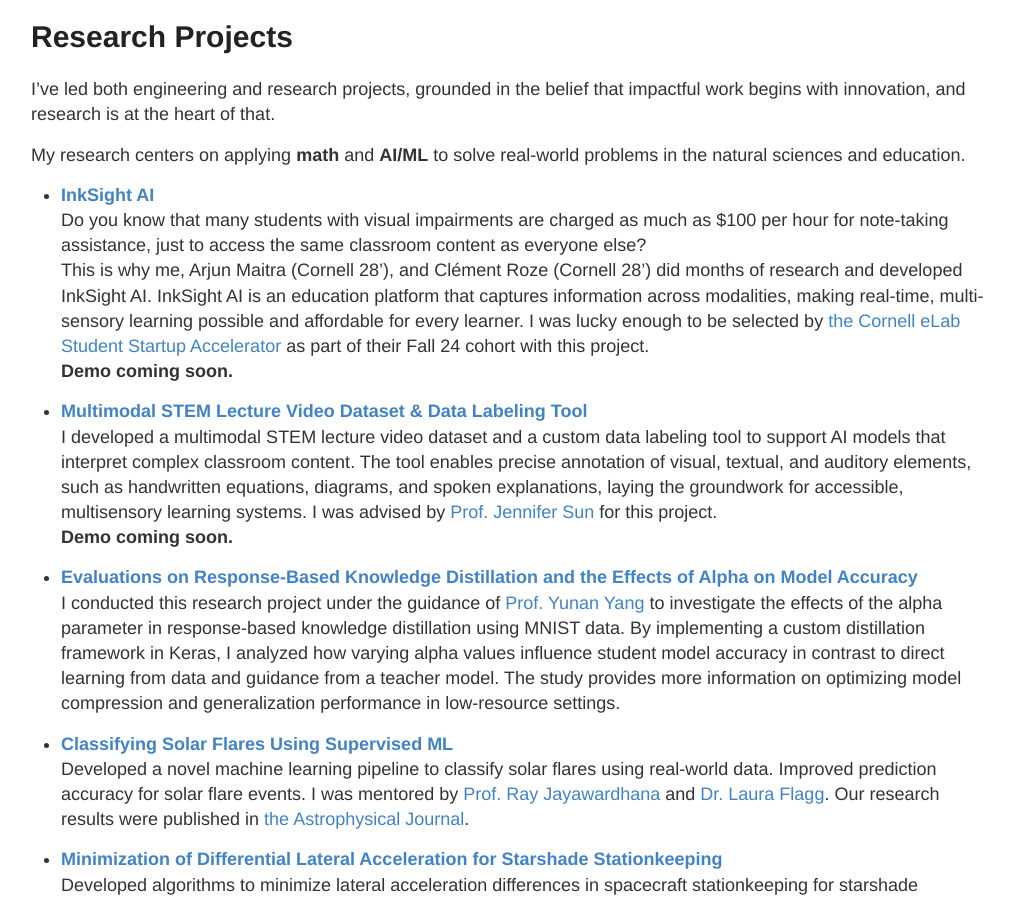
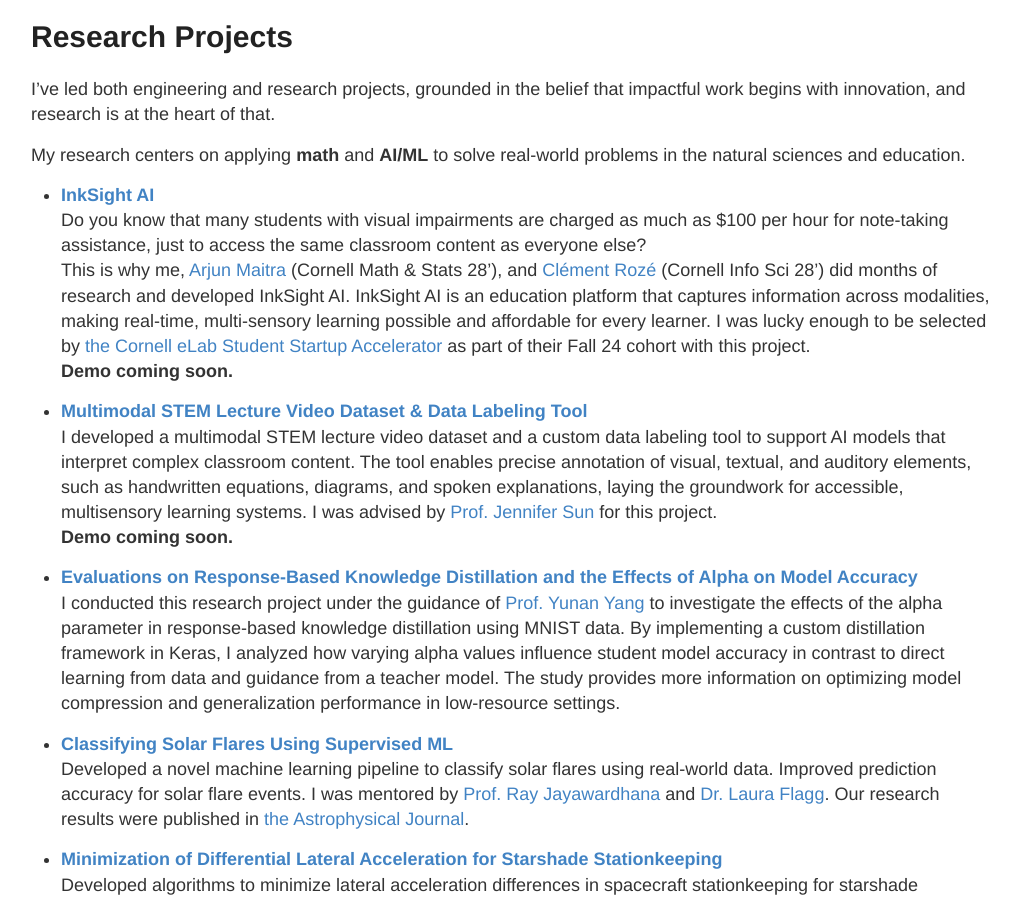
Before and after one commit to nicolehao34/nicolehao34.github.io, a Jekyll site: the page built from index.md, in a window 1280 px wide and 900 px high, scrolled down 568 px. Shown: the whole window, without its empty margins (129-1148 px from the left). Built offline with Jekyll 4.4.1, drawn with Linux system fonts in a browser that asks for light colours.

Commit message:
Update index.md

```diff
--- a/index.md
+++ b/index.md
@@ -20,7 +20,7 @@
 My research centers on applying **math** and **AI/ML** to solve real-world problems in the natural sciences and education.
 
 -  **[InkSight AI](https://github.com/Cornell-InkSight/InkSightMVP.git)** <br>
-Do you know that many students with visual impairments are charged as much as $100 per hour for note-taking assistance, just to access the same classroom content as everyone else? <br> This is why me, Arjun Maitra (Cornell 28'), and Clément Roze (Cornell 28') did months of research and developed InkSight AI. InkSight AI is an education platform that captures information across modalities, making real-time, multi-sensory learning possible and affordable for every learner. I was lucky enough to be selected by [the Cornell eLab Student Startup Accelerator](https://eship.cornell.edu/elab-welcomes-24-student-startup-teams-to-fall-cohort/) as part of their Fall 24 cohort with this project. <br>
+Do you know that many students with visual impairments are charged as much as $100 per hour for note-taking assistance, just to access the same classroom content as everyone else? <br> This is why me, [Arjun Maitra](https://arjunmaitra.com/) (Cornell Math & Stats 28'), and [Clément Rozé](https://clementroze.com/) (Cornell Info Sci 28') did months of research and developed InkSight AI. InkSight AI is an education platform that captures information across modalities, making real-time, multi-sensory learning possible and affordable for every learner. I was lucky enough to be selected by [the Cornell eLab Student Startup Accelerator](https://eship.cornell.edu/elab-welcomes-24-student-startup-teams-to-fall-cohort/) as part of their Fall 24 cohort with this project. <br>
 **Demo coming soon.**
 
 - **[Multimodal STEM Lecture Video Dataset & Data Labeling Tool](https://github.com/Cornell-InkSight/InkSight-DataLabeler.git)** <br>
```
